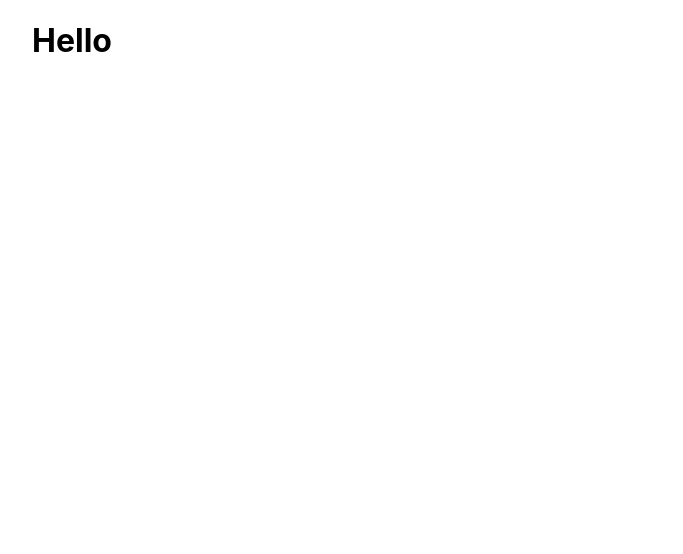
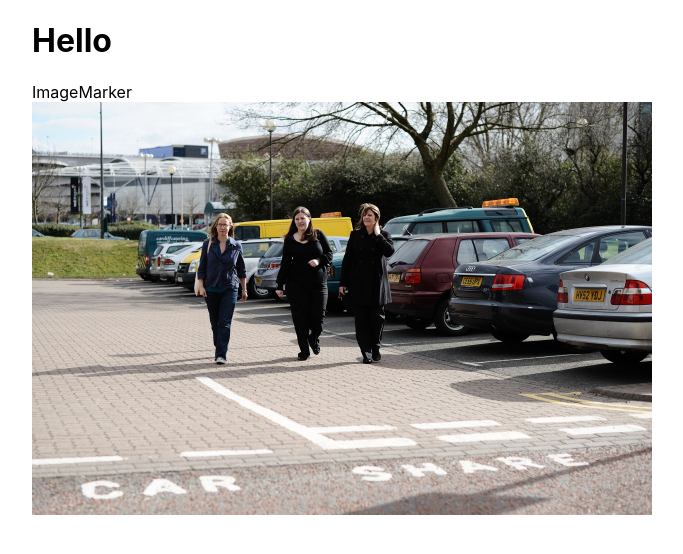
Before and after one commit to arnemahl/react-svg-zoom-example, a React (Create React App) app: page / in a window 1280 px wide. Shown: the top 554 px of the page, without its empty margins (108-791 px from the left). Built offline with nearby package versions, Linux system fonts and the light colour scheme.

Commit message:
wip: Start over

```diff
--- a/package.json
+++ b/package.json
@@ -5,7 +5,8 @@
   "dependencies": {
     "react": "^16.8.6",
     "react-dom": "^16.8.6",
-    "react-scripts": "2.1.8"
+    "react-scripts": "2.1.8",
+    "styled-components": "^4.2.0"
   },
   "scripts": {
     "start": "react-scripts start",
--- a/src/App.js
+++ b/src/App.js
@@ -1,4 +1,7 @@
 import React from "react";
+import ImageMarker from "components/ImageMarker/ImageMarker"
+
+const imageUrls = ["/img.jpg"];
 
 export default function App() {
   return (
@@ -10,6 +13,9 @@ export default function App() {
     >
       <div style={{ width: "100%", maxWidth: "1000px" }}>
         <h1>Hello</h1>
+        {imageUrls.map(src => (
+          <ImageMarker key={src} src={src} />
+        ))}
       </div>
     </div>
   );
--- /dev/null
+++ b/src/components/ImageMarker/ImageMarker.js
@@ -0,0 +1,15 @@
+import React, { useState } from "react";
+import ImageSize from "components/ImageSize/ImageSize";
+import Svg from "./Svg/Svg";
+
+export default function ImageMarker(props) {
+  const [size, setSize] = useState(void 0);
+
+  return (
+    <div>
+      ImageMarker
+      <ImageSize onSize={setSize} src={props.src} />
+      {size && <Svg size={size} src={props.src} />}
+    </div>
+  );
+}
--- /dev/null
+++ b/src/components/ImageMarker/Svg/Svg.js
@@ -0,0 +1,18 @@
+import React, { useState } from "react";
+
+export default function Svg(props) {
+  const { width, height } = props.size;
+  const [viewBox, setViewBox] = useState([0, 0, width, height]);
+
+  return (
+    <svg width={width} height={height} viewBox={viewBox.join(" ")}>
+      <image
+        href={props.src}
+        x={0}
+        y={0}
+        width={width}
+        height={height}
+      />
+    </svg>
+  );
+}
--- /dev/null
+++ b/src/components/ImageSize/ImageSize.js
@@ -0,0 +1,19 @@
+import React from "react";
+import * as S from "./ImageSize.style";
+
+export default function ImageSize(props) {
+  function setSize(event) {
+    const { width, height } = event.target.getBoundingClientRect();
+    props.onSize({
+      width,
+      height,
+      heightToWidth: height / width
+    });
+  }
+
+  return (
+    <S.Container>
+      <S.Img src={props.src} onLoad={setSize} />
+    </S.Container>
+  );
+}
--- /dev/null
+++ b/src/components/ImageSize/ImageSize.style.js
@@ -0,0 +1,10 @@
+import styled from "styled-components";
+
+export const Container = styled.div`
+  position: relative;
+`;
+
+export const Img = styled.img`
+  position: absolute;
+  visibility: hidden;
+`;
```
Also changed, not shown: 1 other file (tests, documents, lock files or other folders).
